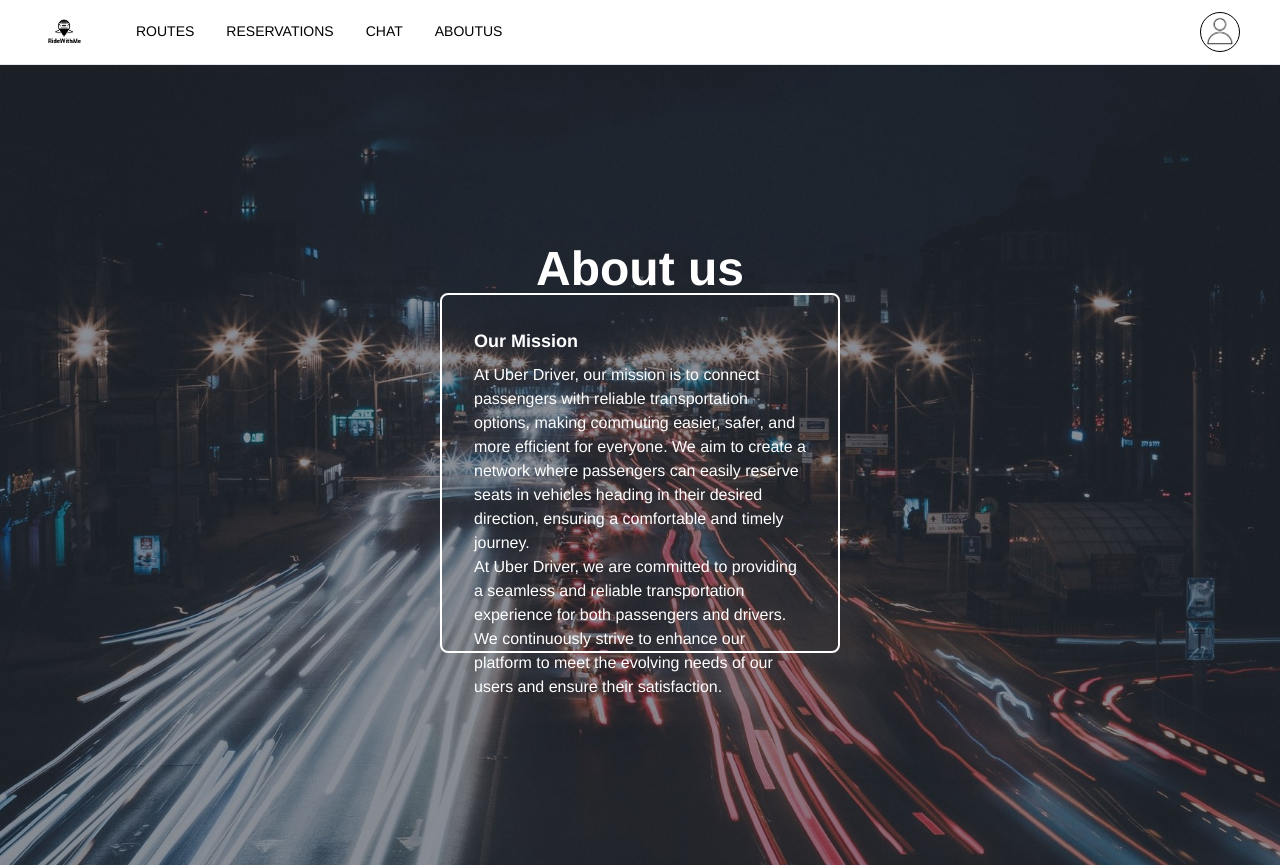
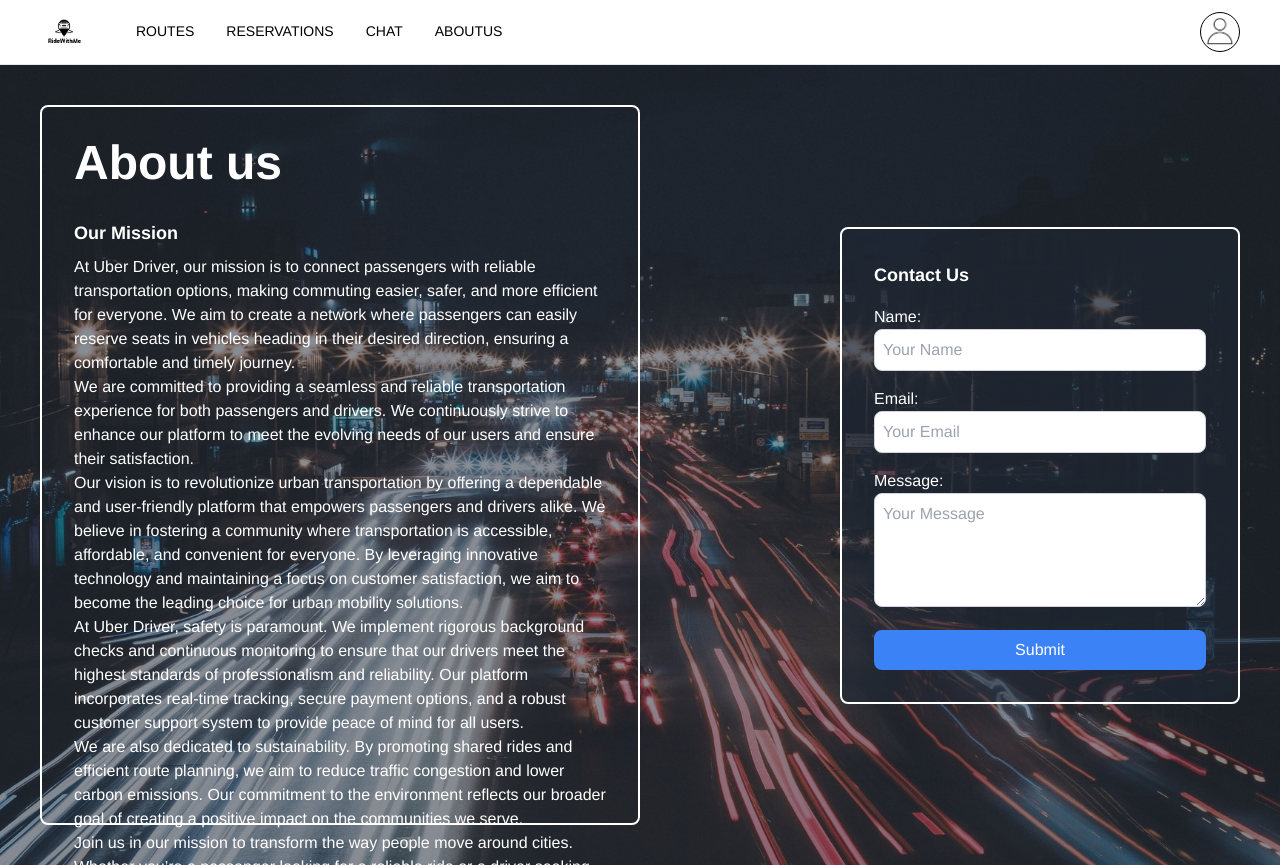
Before and after one commit to eljonsh7/RideWithMe_Frontend, a Vue app: page /aboutUs in a window 1280 px wide. Built offline with nearby package versions, Linux system fonts and the light colour scheme.

Commit message:
Final-Modiify-About-Us

```diff
--- a/src/views/AboutUs.vue
+++ b/src/views/AboutUs.vue
@@ -3,12 +3,36 @@
     <div class="absolute inset-0 flex items-center justify-center">
       <div class="w-full xl:w-1/2 md:w-3/4">
         <img src="@/assets/Background1.jpg" alt="Background Image" class="absolute inset-0 object-cover w-full h-full opacity-50">
-        <div class="absolute inset-0 flex flex-col justify-center items-center text-center text-white p-10">
-          <h1 class="text-5xl font-bold mb-300">About us</h1>
-          <div class="w-1/3 text-left mb-8 border-2 border-white rounded-lg p-8 h-1/2">
-            <h2 class="text-lg font-semibold text-white mb-2">Our Mission</h2>
-            <p class="text-white">At Uber Driver, our mission is to connect passengers with reliable transportation options, making commuting easier, safer, and more efficient for everyone. We aim to create a network where passengers can easily reserve seats in vehicles heading in their desired direction, ensuring a comfortable and timely journey.</p>
-            <p class="text-white">At Uber Driver, we are committed to providing a seamless and reliable transportation experience for both passengers and drivers. We continuously strive to enhance our platform to meet the evolving needs of our users and ensure their satisfaction.</p>
+        <div class="absolute inset-0 flex flex-row justify-between items-center text-center text-white p-10">
+          <div class="w-1/2 text-left border-2 border-white rounded-lg p-8 h-full">
+            <h1 class="text-5xl font-bold mb-8">About us</h1>
+            <div class="mb-8">
+              <h2 class="text-lg font-semibold text-white mb-2">Our Mission</h2>
+              <p class="text-white">At Uber Driver, our mission is to connect passengers with reliable transportation options, making commuting easier, safer, and more efficient for everyone. We aim to create a network where passengers can easily reserve seats in vehicles heading in their desired direction, ensuring a comfortable and timely journey.</p>
+              <p class="text-white">We are committed to providing a seamless and reliable transportation experience for both passengers and drivers. We continuously strive to enhance our platform to meet the evolving needs of our users and ensure their satisfaction.</p>
+              <p class="text-white">Our vision is to revolutionize urban transportation by offering a dependable and user-friendly platform that empowers passengers and drivers alike. We believe in fostering a community where transportation is accessible, affordable, and convenient for everyone. By leveraging innovative technology and maintaining a focus on customer satisfaction, we aim to become the leading choice for urban mobility solutions.</p>
+              <p class="text-white">At Uber Driver, safety is paramount. We implement rigorous background checks and continuous monitoring to ensure that our drivers meet the highest standards of professionalism and reliability. Our platform incorporates real-time tracking, secure payment options, and a robust customer support system to provide peace of mind for all users.</p>
+              <p class="text-white">We are also dedicated to sustainability. By promoting shared rides and efficient route planning, we aim to reduce traffic congestion and lower carbon emissions. Our commitment to the environment reflects our broader goal of creating a positive impact on the communities we serve.</p>
+              <p class="text-white">Join us in our mission to transform the way people move around cities. Whether you’re a passenger looking for a reliable ride or a driver seeking flexible earning opportunities, Uber Driver is here to help you reach your destination. Together, we can build a future where urban transportation is efficient, safe, and accessible for all.</p>
+            </div>
+          </div>
+          <div class="w-1/3 text-left border-2 border-white rounded-lg p-8 bg-gray-800 bg-opacity-50 text-white">
+            <h2 class="text-lg font-semibold mb-4">Contact Us</h2>
+            <form>
+              <div class="mb-4">
+                <label for="name" class="block text-white">Name:</label>
+                <input type="text" id="name" class="w-full p-2 border border-gray-300 rounded-lg" placeholder="Your Name">
+              </div>
+              <div class="mb-4">
+                <label for="email" class="block text-white">Email:</label>
+                <input type="email" id="email" class="w-full p-2 border border-gray-300 rounded-lg" placeholder="Your Email">
+              </div>
+              <div class="mb-4">
+                <label for="message" class="block text-white">Message:</label>
+                <textarea id="message" class="w-full p-2 border border-gray-300 rounded-lg" placeholder="Your Message" rows="4"></textarea>
+              </div>
+              <button type="submit" class="w-full bg-blue-500 text-white p-2 rounded-lg">Submit</button>
+            </form>
           </div>
         </div>
       </div>
```
